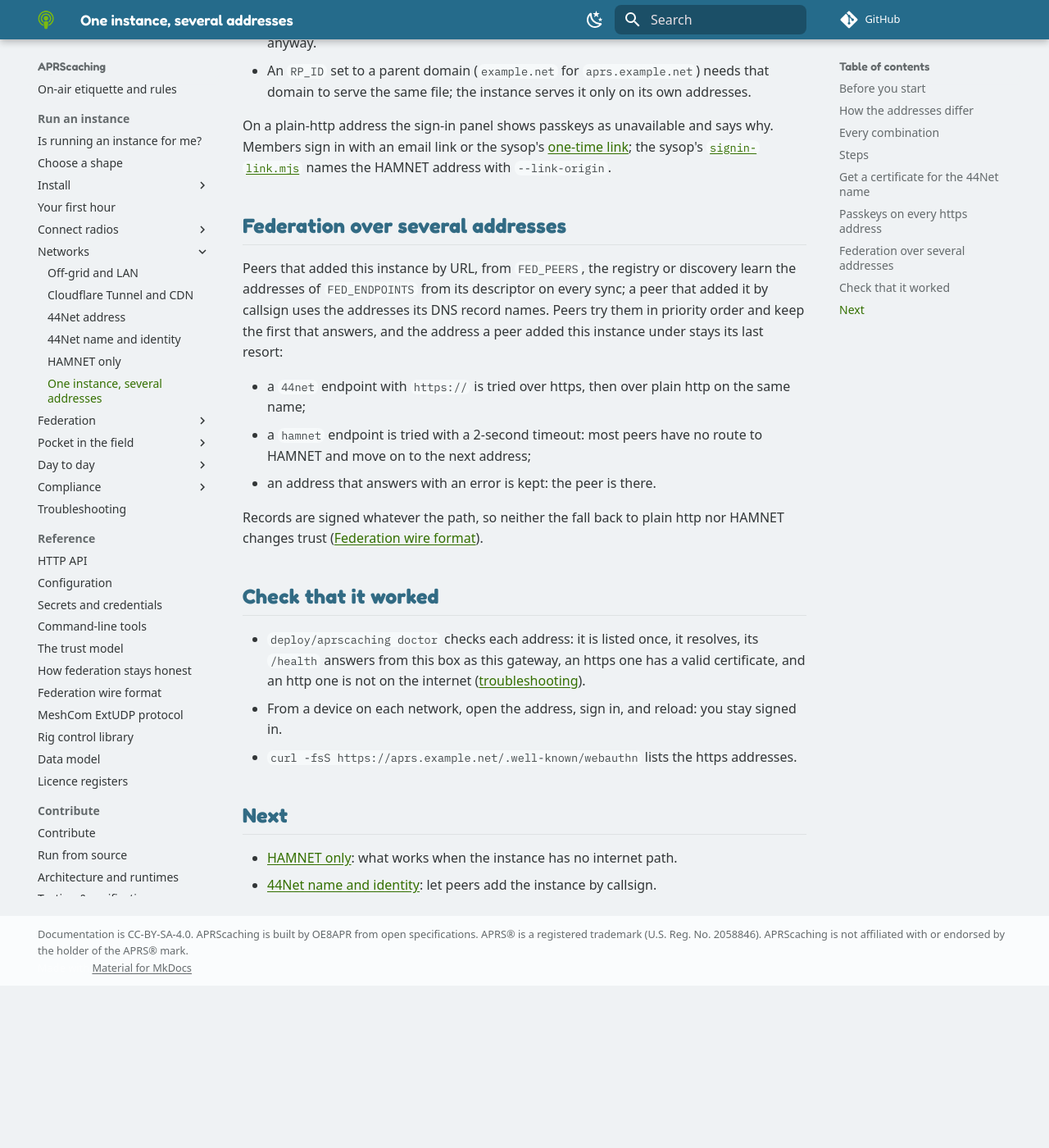
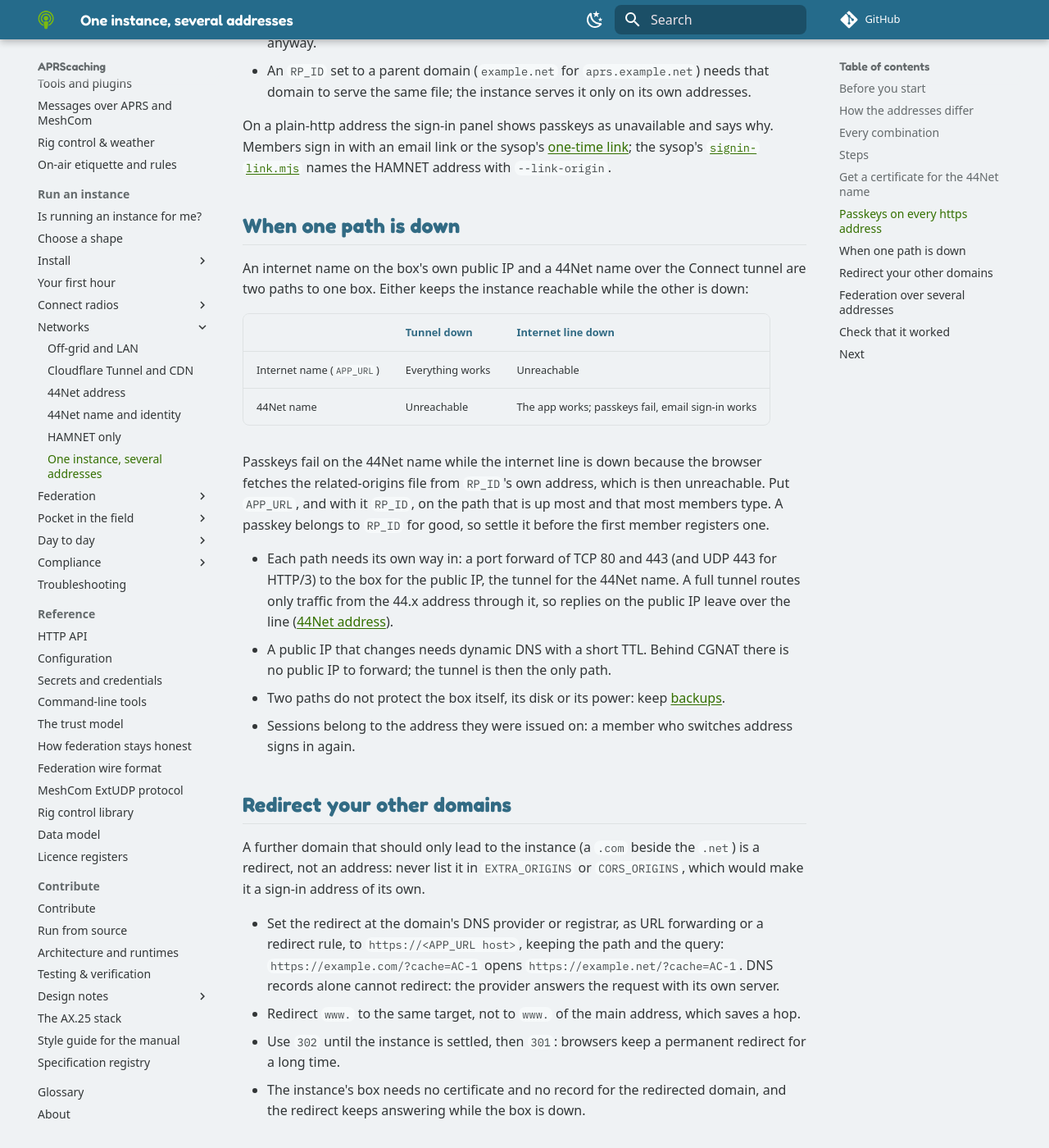
Before and after one commit to apachler/aprscaching, an MkDocs documentation site: the page built from docs/run/networks/several-addresses.md, in a window 1280 px wide and 1400 px high, scrolled down 4771 px. Shown: the whole window at 82% size. Built offline with MkDocs 1.6.1 and Material for MkDocs 9.7.7, drawn with Linux system fonts in a browser that asks for light colours; comment, search, counter and statistics services are not loaded; before the commit the page ends 5973 px from its top, so only the background shows below that; some of the changed text lies outside the part shown.

Commit message:
docs: public instance addresses, domain roles and a related-origin passkey check
aprscaching.net is the public instance on the box's public IP and holds
APP_URL, INSTANCE and RP_ID; aprscaching.oe8apr.ampr.org is a further
address over the 44Net Connect tunnel. aprscaching.com redirects to .net
at the registrar, and aprscaching.org is the project's own site, with the
manual moving to docs.aprscaching.org.

- CLAUDE.md and TODO.md: the domain roles, the go-live checklist and a
  task for moving the manual to docs.aprscaching.org.
- several-addresses: what keeps working when one path is down, and how to
  redirect further domains without making them sign-in addresses.
- doctor: origins.webauthn checks that every https address outside
  RP_ID's domain is listed in https://<RP_ID>/.well-known/webauthn, with
  tests and its troubleshooting entry.

Signed-off-by: Andreas Pachler <apachler@paan-systems.com>

```diff
--- a/docs/run/networks/several-addresses.md
+++ b/docs/run/networks/several-addresses.md
@@ -142,6 +142,43 @@
 email link or the sysop's [one-time link](../day-to-day/sign-in-links.md#off-grid-sign-in); the sysop's
 [`signin-link.mjs`](../../reference/cli.md#signin-link) names the HAMNET address with `--link-origin`.
 
+## When one path is down
+
+An internet name on the box's own public IP and a 44Net name over the Connect tunnel are two paths to one box.
+Either keeps the instance reachable while the other is down:
+
+| | Tunnel down | Internet line down |
+|---|---|---|
+| Internet name (`APP_URL`) | Everything works | Unreachable |
+| 44Net name | Unreachable | The app works; passkeys fail, email sign-in works |
+
+Passkeys fail on the 44Net name while the internet line is down because the browser fetches the
+related-origins file from `RP_ID`'s own address, which is then unreachable. Put `APP_URL`, and with it
+`RP_ID`, on the path that is up most and that most members type. A passkey belongs to `RP_ID` for good, so
+settle it before the first member registers one.
+
+- Each path needs its own way in: a port forward of TCP 80 and 443 (and UDP 443 for HTTP/3) to the box for
+  the public IP, the tunnel for the 44Net name. A full tunnel routes only traffic from the 44.x address
+  through it, so replies on the public IP leave over the line ([44Net address](44net.md)).
+- A public IP that changes needs dynamic DNS with a short TTL. Behind CGNAT there is no public IP to forward;
+  the tunnel is then the only path.
+- Two paths do not protect the box itself, its disk or its power: keep [backups](../day-to-day/backups.md).
+- Sessions belong to the address they were issued on: a member who switches address signs in again.
+
+## Redirect your other domains
+
+A further domain that should only lead to the instance (a `.com` beside the `.net`) is a redirect, not an
+address: never list it in `EXTRA_ORIGINS` or `CORS_ORIGINS`, which would make it a sign-in address of its own.
+
+- Set the redirect at the domain's DNS provider or registrar, as URL forwarding or a redirect rule, to
+  `https://<APP_URL host>`, keeping the path and the query: `https://example.com/?cache=AC-1` opens
+  `https://example.net/?cache=AC-1`. DNS records alone cannot redirect: the provider answers the request with
+  its own server.
+- Redirect `www.` to the same target, not to `www.` of the main address, which saves a hop.
+- Use `302` until the instance is settled, then `301`: browsers keep a permanent redirect for a long time.
+- The instance's box needs no certificate and no record for the redirected domain, and the redirect keeps
+  answering while the box is down.
+
 ## Federation over several addresses
 
 Peers that added this instance by URL, from `FED_PEERS`, the registry or discovery learn the addresses of
@@ -160,8 +197,8 @@
 ## Check that it worked
 
 - `deploy/aprscaching doctor` checks each address: it is listed once, it resolves, its `/health` answers from
-  this box as this gateway, an https one has a valid certificate, and an http one is not on the internet
-  ([troubleshooting](../troubleshooting.md#originsdns)).
+  this box as this gateway, an https one has a valid certificate and is listed in `RP_ID`'s related-origins
+  file, and an http one is not on the internet ([troubleshooting](../troubleshooting.md#originsdns)).
 - From a device on each network, open the address, sign in, and reload: you stay signed in.
 - `curl -fsS https://aprs.example.net/.well-known/webauthn` lists the https addresses.
 
```
Also changed, not shown: CLAUDE.md (+7 -3 lines), TODO.md (+14 -3 lines), docs/run/troubleshooting.md (+13 -0 lines), 2 other files.
